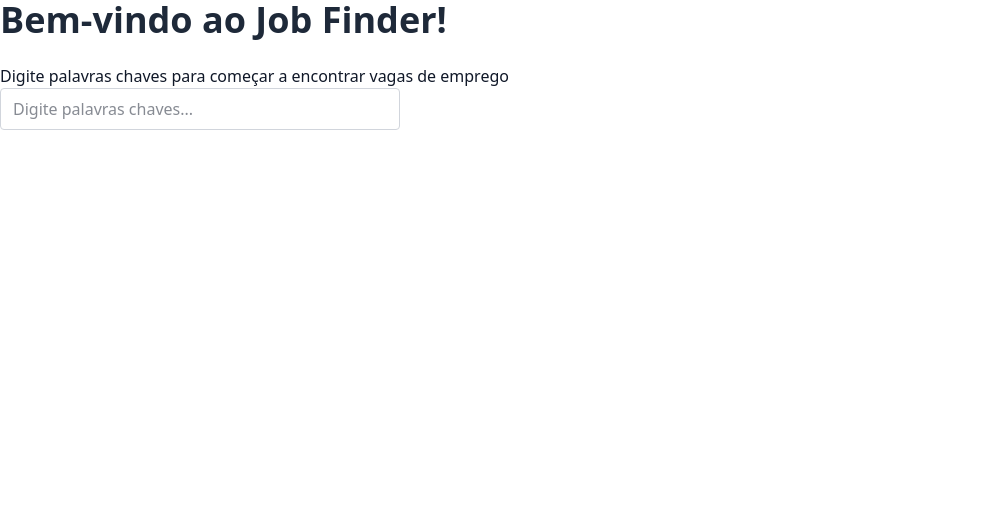
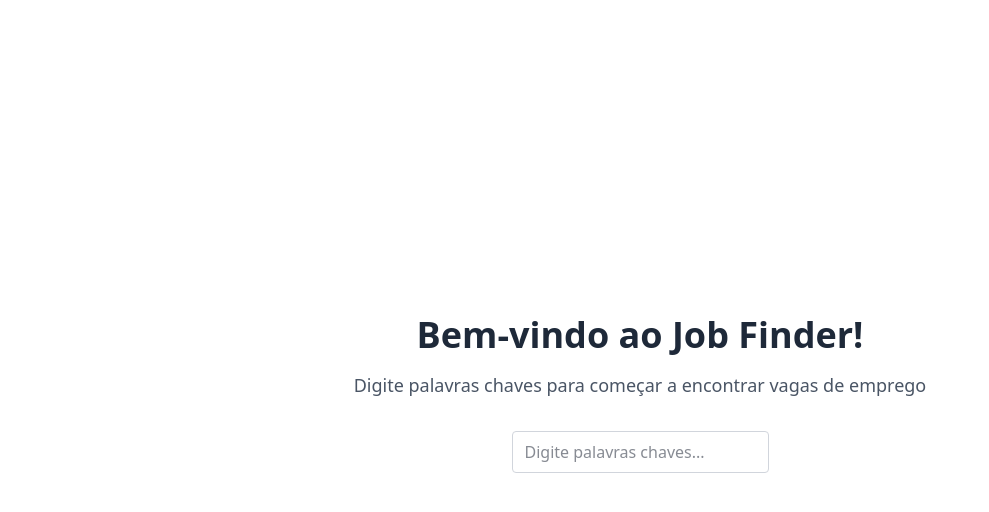
Before and after one commit to gufonseca-code/job-finder-app, a Next.js app: page / in a window 1280 px wide. Shown: the top 512 px of the page, without its empty margins (0-989 px from the left). Built offline with nearby package versions, Linux system fonts and the light colour scheme.

Commit message:
refactor: improve layout and styling of the Home component in page.tsx

```diff
--- a/app/page.tsx
+++ b/app/page.tsx
@@ -2,9 +2,11 @@ import InputKeywords from "@/components/InputKeywords"
 
 export default function Home() {
   return (
-    <div>
-      <h1 className="text-4xl font-bold mb-6 text-gray-800">Bem-vindo ao Job Finder!</h1>
-      <p>Digite palavras chaves para começar a encontrar vagas de emprego</p>
+    <div className="min-h-screen flex flex-col items-center justify-center p-8">
+      <h1 className="text-4xl font-bold mb-4 text-center text-gray-800">Bem-vindo ao Job Finder!</h1>
+      <p className="text-lg text-gray-600 mb-8 text-center">
+        Digite palavras chaves para começar a encontrar vagas de emprego
+      </p>
       <InputKeywords />
     </div>
   )
```
